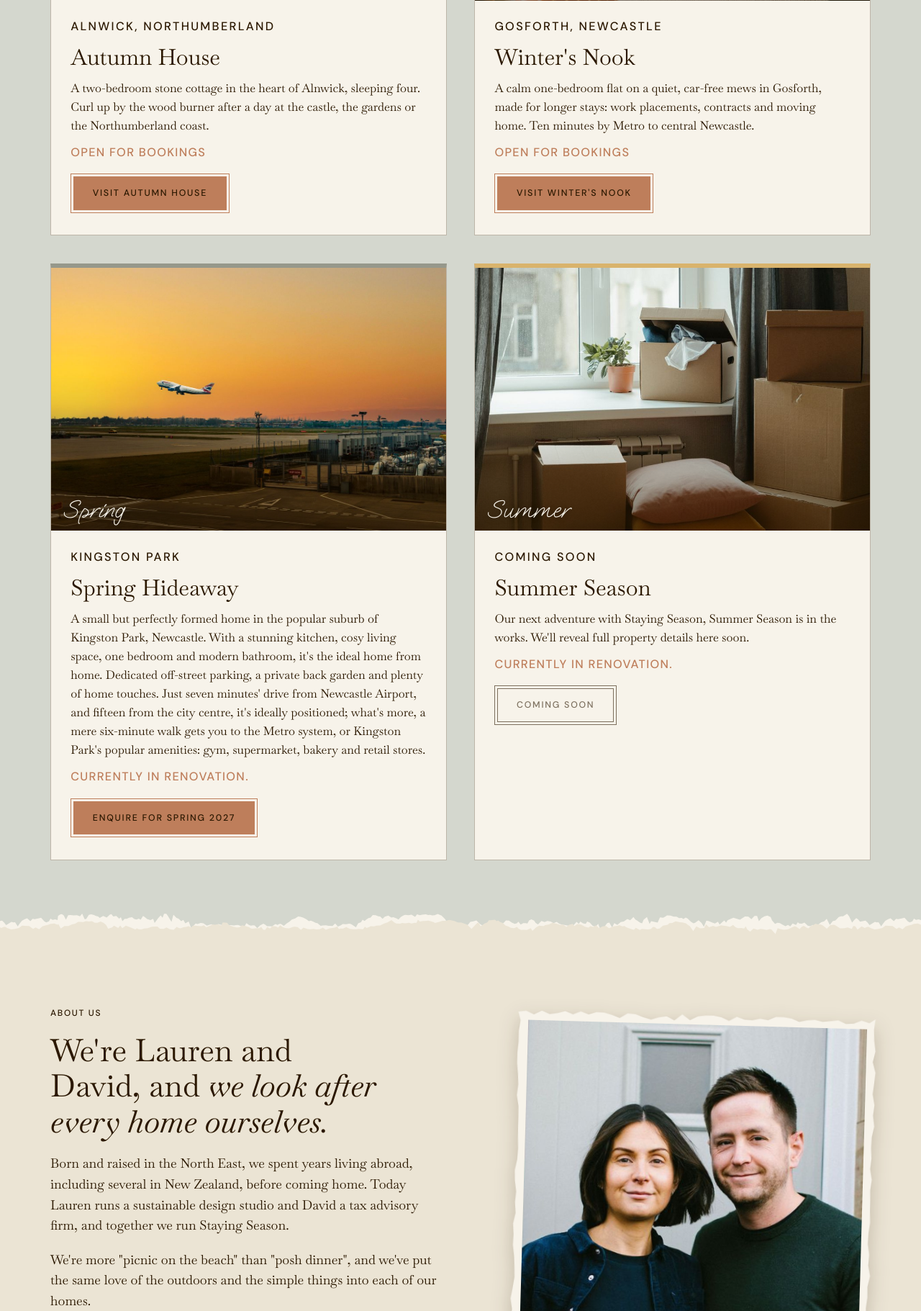
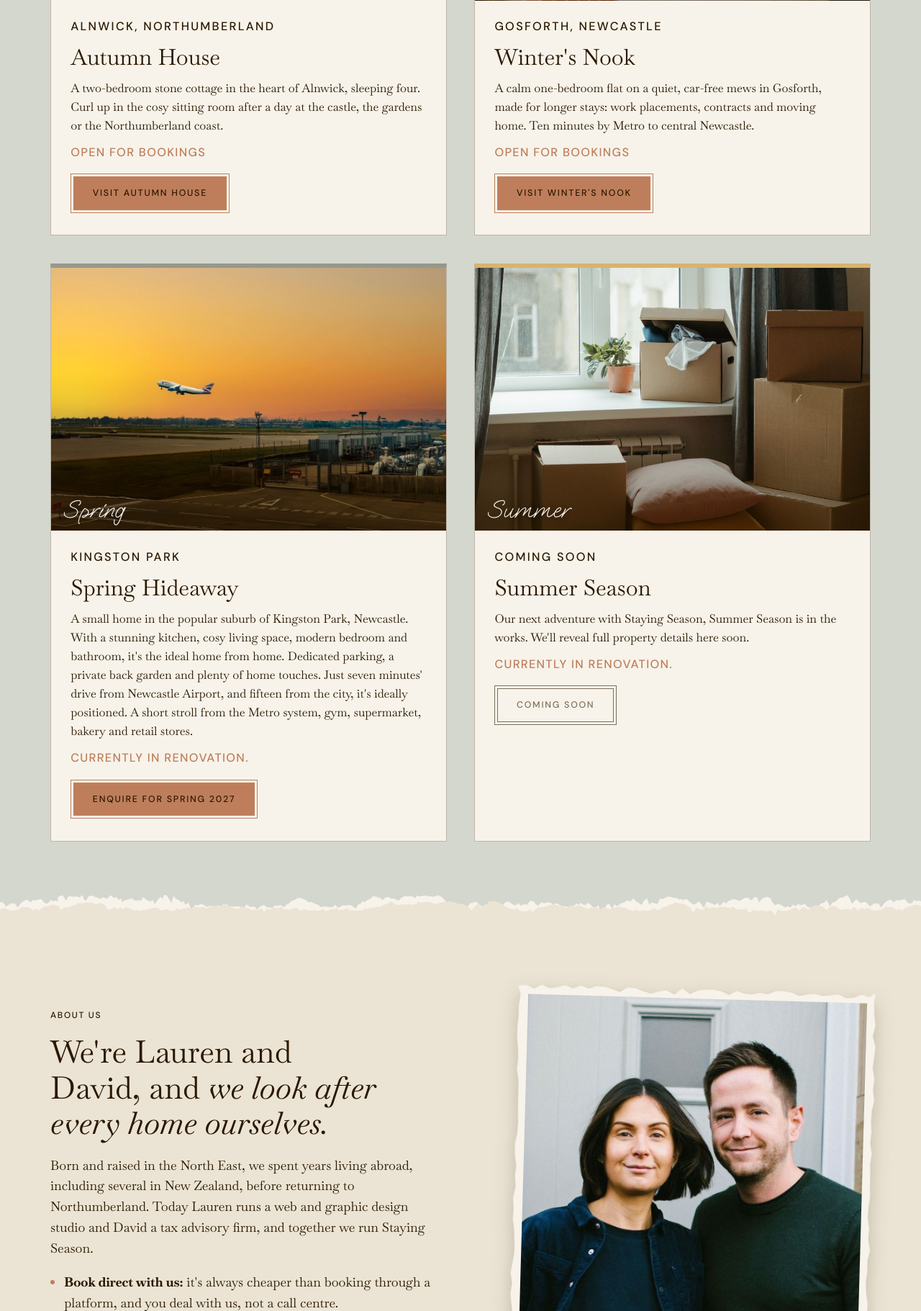
Before and after one commit to days4dreams/season, a PHP site: page / in a window 1280 px wide. Shown: the part 1418-3239 px from the top of the page at 72% size. Run offline with PHP 8.4, Linux system fonts and the light colour scheme.

Commit message:
Refine property text descriptions
Updated property descriptions for Autumn House and Spring Hideaway, enhancing clarity and detail.

```diff
--- a/index.php
+++ b/index.php
@@ -23,7 +23,7 @@ $homes = [
         'id' => 'autumn', 'season' => 'Autumn', 'colour' => 'var(--tertiary)',
         'name' => 'Autumn House', 'place' => 'Alnwick, Northumberland',
         'photo' => '/images/photos/autumn-house.jpg', 'photo_alt' => 'The living room and wood burner at Autumn House',
-        'text' => 'A two-bedroom stone cottage in the heart of Alnwick, sleeping four. Curl up by the wood burner after a day at the castle, the gardens or the Northumberland coast.',
+        'text' => 'A two-bedroom stone cottage in the heart of Alnwick, sleeping four. Curl up in the cosy sitting room after a day at the castle, the gardens or the Northumberland coast.',
         'status' => 'Open for bookings',
         'button' => 'Visit Autumn House', 'link' => 'https://autumn.stayingseason.com',
     ],
@@ -39,7 +39,7 @@ $homes = [
         'id' => 'spring', 'season' => 'Spring', 'colour' => 'var(--shade)',
         'name' => 'Spring Hideaway', 'place' => 'Kingston Park',
         'photo' => '/images/photos/spring-hideaway.jpg', 'photo_alt' => 'A plane taking off at sunset', 'photo_pos' => '50% 45%',
-        'text' => "A small but perfectly formed home in the popular suburb of Kingston Park, Newcastle. With a stunning kitchen, cosy living space, one bedroom and modern bathroom, it's the ideal home from home. Dedicated off-street parking, a private back garden and plenty of home touches. Just seven minutes' drive from Newcastle Airport, and fifteen from the city centre, it's ideally positioned; what's more, a mere six-minute walk gets you to the Metro system, or Kingston Park's popular amenities: gym, supermarket, bakery and retail stores.",
+        'text' => "A small home in the popular suburb of Kingston Park, Newcastle. With a stunning kitchen, cosy living space, modern bedroom and bathroom, it's the ideal home from home. Dedicated parking, a private back garden and plenty of home touches. Just seven minutes' drive from Newcastle Airport, and fifteen from the city, it's ideally positioned. A short stroll from the Metro system, gym, supermarket, bakery and retail stores.",
         'status' => 'Currently in renovation.',
         'button' => 'Enquire for Spring 2027', 'link' => '/enquire?home=spring-hideaway',
     ],
@@ -106,8 +106,7 @@ $homes = [
     <div class="stack">
       <p class="label">About us</p>
       <h2>We're Lauren and David, and <em>we look after every home ourselves.</em></h2>
-      <p>Born and raised in the North East, we spent years living abroad, including several in New Zealand, before coming home. Today Lauren runs a sustainable design studio and David a tax advisory firm, and together we run Staying Season.</p>
-      <p>We're more "picnic on the beach" than "posh dinner", and we've put the same love of the outdoors and the simple things into each of our homes.</p>
+      <p>Born and raised in the North East, we spent years living abroad, including several in New Zealand, before returning to Northumberland. Today Lauren runs a web and graphic design studio and David a tax advisory firm, and together we run Staying Season.</p>
       <ul class="about-list">
         <li><strong>Book direct with us:</strong> it's always cheaper than booking through a platform, and you deal with us, not a call centre.</li>
         <li><strong>Short breaks or longer stays:</strong> from a weekend away to a month or more.</li>
```
